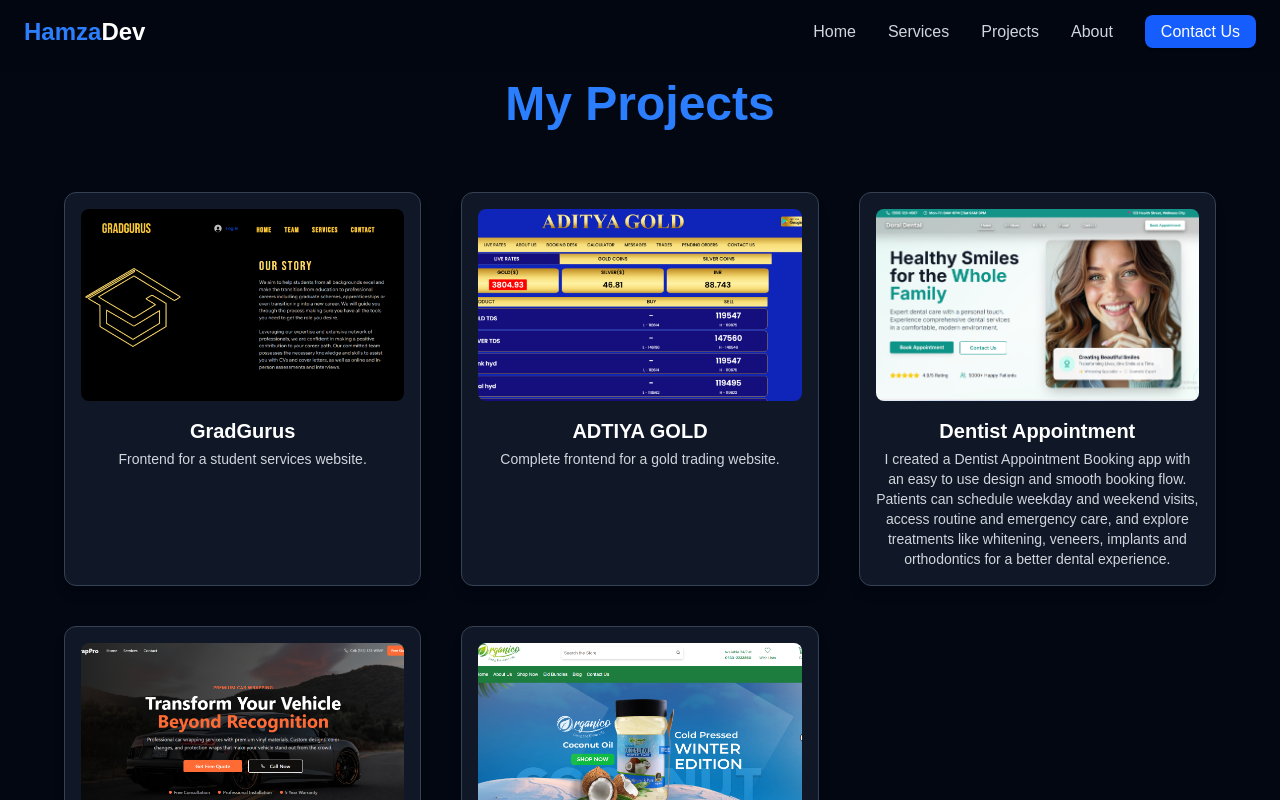
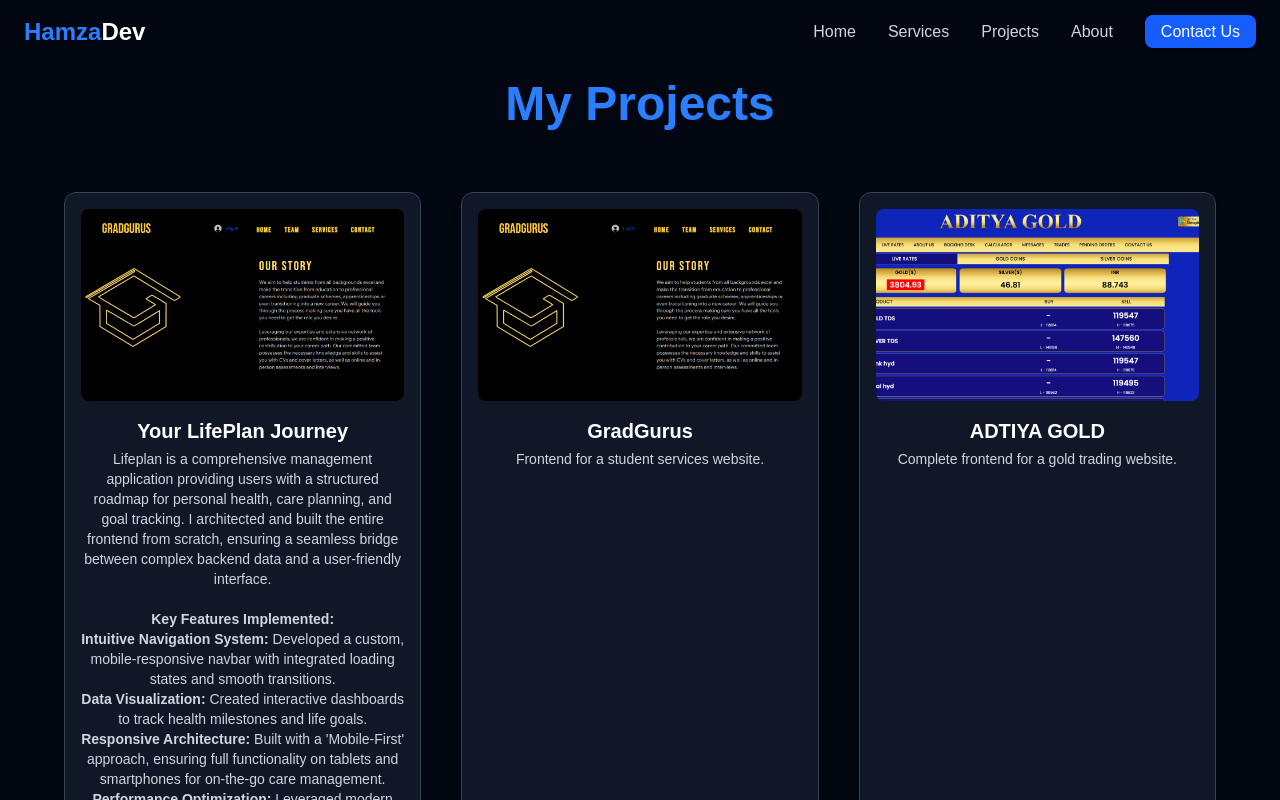
Before and after one commit to Hamza4889787/my-portfolio, a Next.js app: page /projects in a window 1280 px wide. Shown: the top 800 px of the page. Built offline with nearby package versions, Linux system fonts and the light colour scheme.

Commit message:
Projects

```diff
--- a/src/app/projects/page.jsx
+++ b/src/app/projects/page.jsx
@@ -4,6 +4,28 @@
 import { motion, AnimatePresence } from "framer-motion";
 
 const projectsData = [
+  {
+
+    name: "Your LifePlan Journey",
+    desc: "Lifeplan is a comprehensive management application providing users with a structured roadmap for personal health, care planning, and goal tracking. I architected and built the entire frontend from scratch, ensuring a seamless bridge between complex backend data and a user-friendly interface. <br/><br/><strong>Key Features Implemented:</strong> <ul><li><strong>Intuitive Navigation System:</strong> Developed a custom, mobile-responsive navbar with integrated loading states and smooth transitions.</li><li><strong>Data Visualization:</strong> Created interactive dashboards to track health milestones and life goals.</li><li><strong>Responsive Architecture:</strong> Built with a 'Mobile-First' approach, ensuring full functionality on tablets and smartphones for on-the-go care management.</li><li><strong>Performance Optimization:</strong> Leveraged modern frontend techniques like client-side state management and optimized asset loading to ensure sub-second page transitions.</li></ul>",
+    skills: [
+      "HTML",
+      "CSS",
+      "Tailwind CSS",
+      "Font-Awesome",
+      "JavaScript",
+      "React",
+      "Typescript",
+      "Google Gemini APIs",
+      "Authentication & Authorization",
+      "Animations",
+      "Local Storage"
+    ],
+    images: ["assets/gd-1.png", "assets/gd-2.png", "assets/gd-3.png"],
+    url: "https://lifeplan.staffoo.com.au/", // Updated to the Lifeplan URL provided earlier
+
+  },
+
   {
     name: "GradGurus",
     desc: "Frontend for a student services website.",
@@ -112,7 +134,7 @@
               className="w-full h-48 object-cover rounded-lg mb-4"
             />
             <h2 className="text-xl font-semibold">{project.name}</h2>
-            <p className="text-gray-300 text-sm mt-1">{project.desc}</p>
+            <p className="text-gray-300 text-sm mt-1" dangerouslySetInnerHTML={{ __html: project.desc }}></p>
           </motion.div>
         ))}
       </div>
@@ -144,7 +166,7 @@
               <h2 className="text-2xl font-bold mb-2">
                 {selectedProject.name}
               </h2>
-              <p className="text-gray-400 mb-4">{selectedProject.desc}</p>
+              <p className="text-gray-400 mb-4" >{selectedProject.desc}</p>
 
               {/* Skills */}
               <div className="mb-4">
--- a/src/components/Home/SkillsSection.jsx
+++ b/src/components/Home/SkillsSection.jsx
@@ -9,6 +9,7 @@
   SiJavascript,
   SiTailwindcss,
   SiBootstrap,
+  SiTypescript,
 } from "react-icons/si";
 
 // ✅ Define skills with icon + brand color
@@ -19,6 +20,7 @@
   { name: "Express", icon: SiExpress, color: "#000000" },
   { name: "MongoDB", icon: SiMongodb, color: "#47A248" },
   { name: "JavaScript", icon: SiJavascript, color: "#F7DF1E" },
+  { name: "TypeScript", icon: SiTypescript, color: "#3178C6" },
   { name: "Tailwind", icon: SiTailwindcss, color: "#38B2AC" },
   { name: "Bootstrap", icon: SiBootstrap, color: "#7952B3" },
   { name: "Git", icon: FaGitAlt, color: "#F05032" },
```
Also changed, not shown: src/components/Loader/Loader.tsx (added, +10 -0 lines), src/components/Footer/Footer.jsx (line endings or trailing spaces), 1 other file (tests, documents, lock files or other folders).
